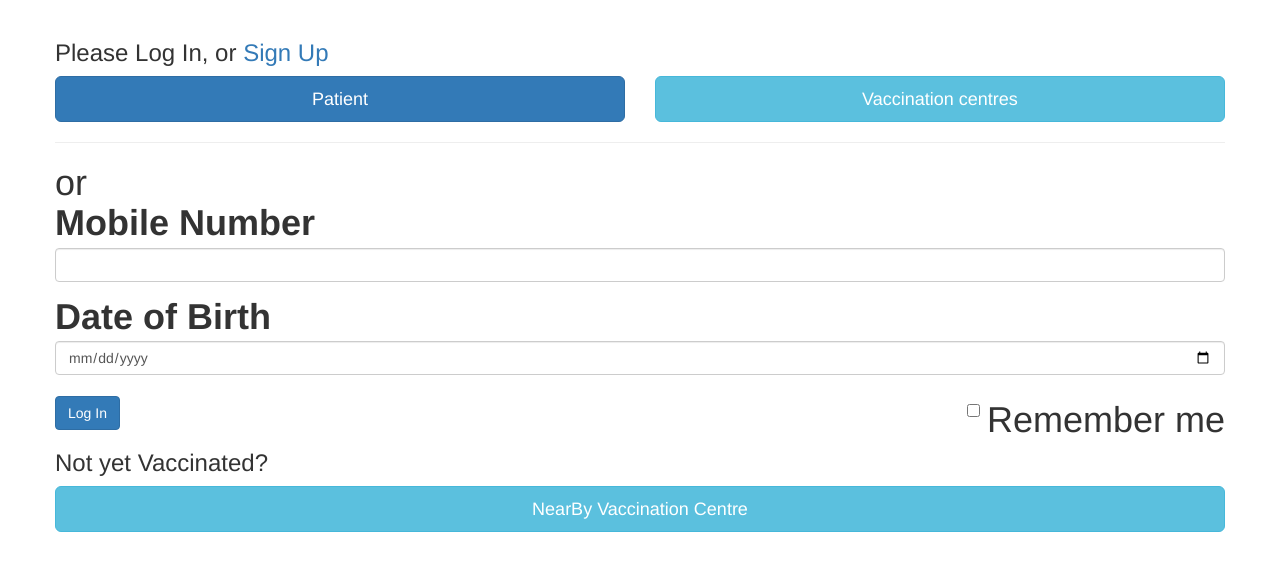
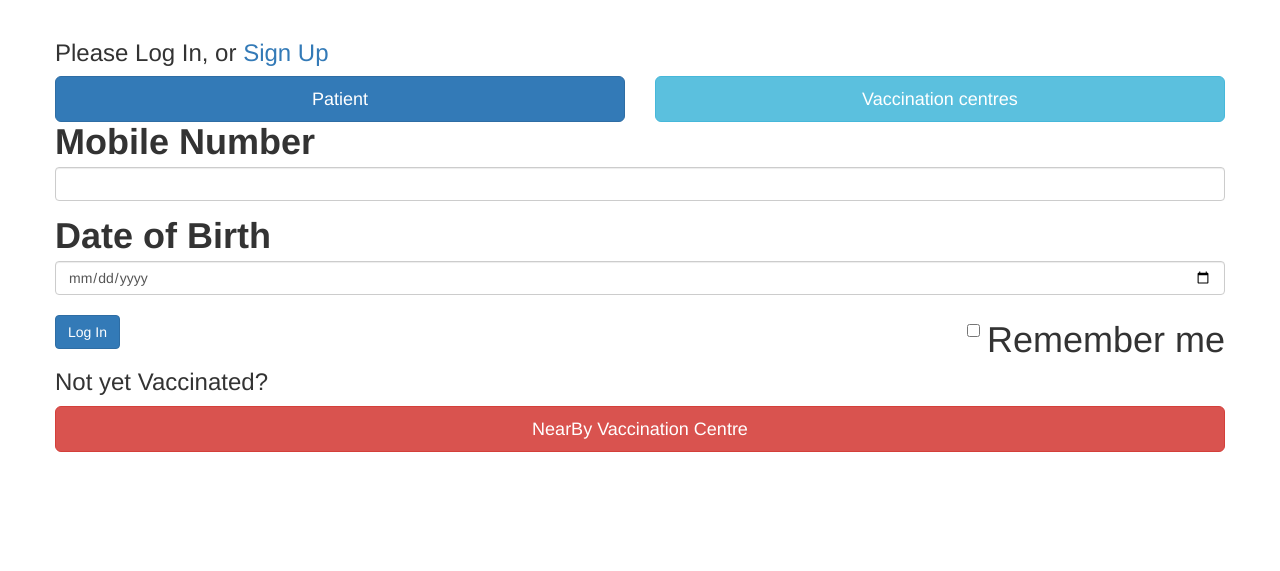
Before and after one commit to manoj-b-22/C-19-Vaccine, a Django app: page / in a window 1280 px wide. Shown: the top 571 px of the page. Run offline with Django 3.2, Linux system fonts and the light colour scheme; some libraries are stand-ins or nearby versions.

```diff
--- a/C19V/admin.py
+++ b/C19V/admin.py
@@ -5,4 +5,4 @@ from . import models
 
 admin.site.register(models.VaccinatedPerson)
 
-admin.site.register(models.Centres)
+admin.site.register(models.Centre)
--- a/C19V/models.py
+++ b/C19V/models.py
@@ -3,7 +3,7 @@ from django.utils import timezone
 from phone_field import PhoneField
 # Create your models here.
 
-class Centres(models.Model):
+class Centre(models.Model):
     name = models.CharField(verbose_name="Name",max_length=50,help_text=('Name of the Vaccination Centre'))
     phone_no = PhoneField(help_text=('Contact number'))
     address = models.TextField(max_length=128,help_text=('Address'))
@@ -26,7 +26,7 @@ class VaccinatedPerson(models.Model):
     dob = models.DateField(verbose_name='Date of Birth')
     phone_no = PhoneField(help_text=("Contact phone number"))
     date_created = models.DateTimeField(auto_now_add=True)
-    centre = models.ForeignKey(Centres,on_delete=models.CASCADE)
+    centre = models.ForeignKey(Centre,on_delete=models.CASCADE)
 
     @property
     def age(self):
--- a/C19V/templates/login.html
+++ b/C19V/templates/login.html
@@ -23,13 +23,10 @@
           <a href="#" class="btn btn-lg btn-primary btn-block">Patient</a>
         </div>
         <div class="col-xs-6 col-sm-6 col-md-6">
-          <a href="VaccinationCentres" class="btn btn-lg btn-info btn-block">Vaccination centres</a>
+          <a href="{% url 'centres' %}" class="btn btn-lg btn-info btn-block">Vaccination centres</a>
         </div>
       </div>
-      <div class="login-or">
-        <hr class="hr-or">
-        <span class="span-or">or</span>
-      </div>
+
 
       <form role="form">
         <div class="form-group">
@@ -50,7 +47,7 @@
         </button>
       </form>
       <h3>Not yet Vaccinated?</h3>
-              <a href="#" class="btn btn-lg btn-info btn-block">NearBy Vaccination Centre</a>
+              <a href="#" class="btn btn-lg btn-danger btn-block">NearBy Vaccination Centre</a>
     </div>
 
   </div>
--- a/C19V/views.py
+++ b/C19V/views.py
@@ -1,5 +1,7 @@
+from django.db import models
 from django.shortcuts import render
 from django.shortcuts import redirect
+from . import models
 
 # Create your views here.
 
```
